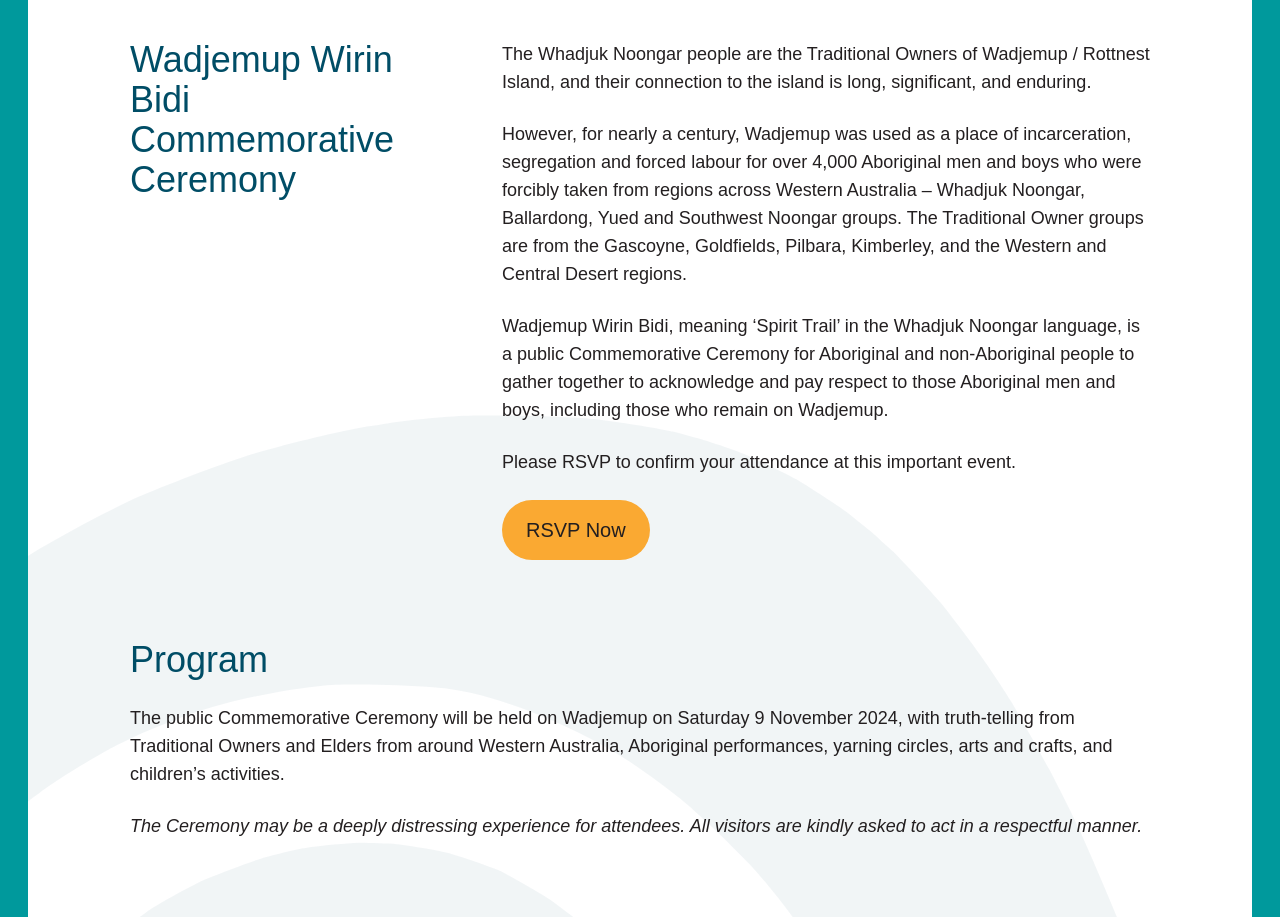
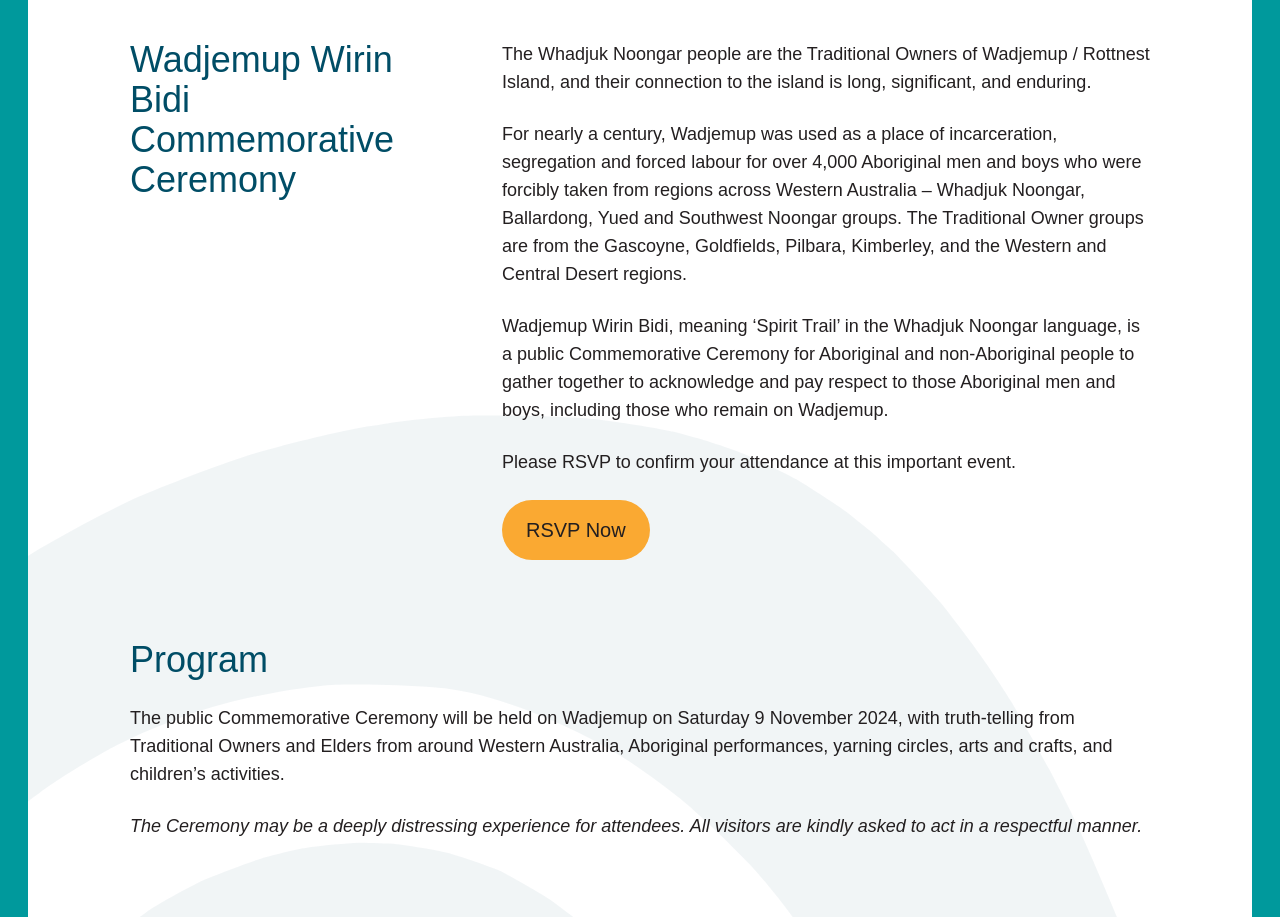
Before and after one commit to tomcbrennan/wadjemup-vip, a website: page index.html in a window 1280 px wide. Shown: the part 1400-2317 px from the top of the page. Drawn offline with Linux system fonts and the light colour scheme; a script that the page names is missing; a small style sheet from the web is missing; a web font is replaced by a local one.

Commit message:
Update index.html
test

```diff
--- a/index.html
+++ b/index.html
@@ -67,7 +67,7 @@
 							</div>
 							<div class="col-span-1 lg:col-span-2 block-content">
 								<p>The Whadjuk Noongar people are the Traditional Owners of Wadjemup / Rottnest Island, and their connection to the island is long, significant, and enduring.</p>
-								<p>However, for nearly a century, Wadjemup was used as a place of incarceration, segregation and forced labour for over 4,000 Aboriginal men and boys who were forcibly taken from regions across Western Australia – Whadjuk Noongar, Ballardong, Yued and Southwest Noongar groups. The Traditional Owner groups are from the Gascoyne, Goldfields, Pilbara, Kimberley, and the Western and Central Desert regions.</p>
+								<p>For nearly a century, Wadjemup was used as a place of incarceration, segregation and forced labour for over 4,000 Aboriginal men and boys who were forcibly taken from regions across Western Australia – Whadjuk Noongar, Ballardong, Yued and Southwest Noongar groups. The Traditional Owner groups are from the Gascoyne, Goldfields, Pilbara, Kimberley, and the Western and Central Desert regions.</p>
 								<p>Wadjemup Wirin Bidi, meaning ‘Spirit Trail’ in the Whadjuk Noongar language, is a public Commemorative Ceremony for Aboriginal and non-Aboriginal people to gather together to acknowledge and pay respect to those Aboriginal men and boys, including those who remain on Wadjemup.</p>
 								<p>Please RSVP to confirm your attendance at this important event.</p>
 								<button button hx-popup="invited-wadjemup-wirin-bidi-commemorative-ceremony" class="btn">RSVP Now</button>
```
